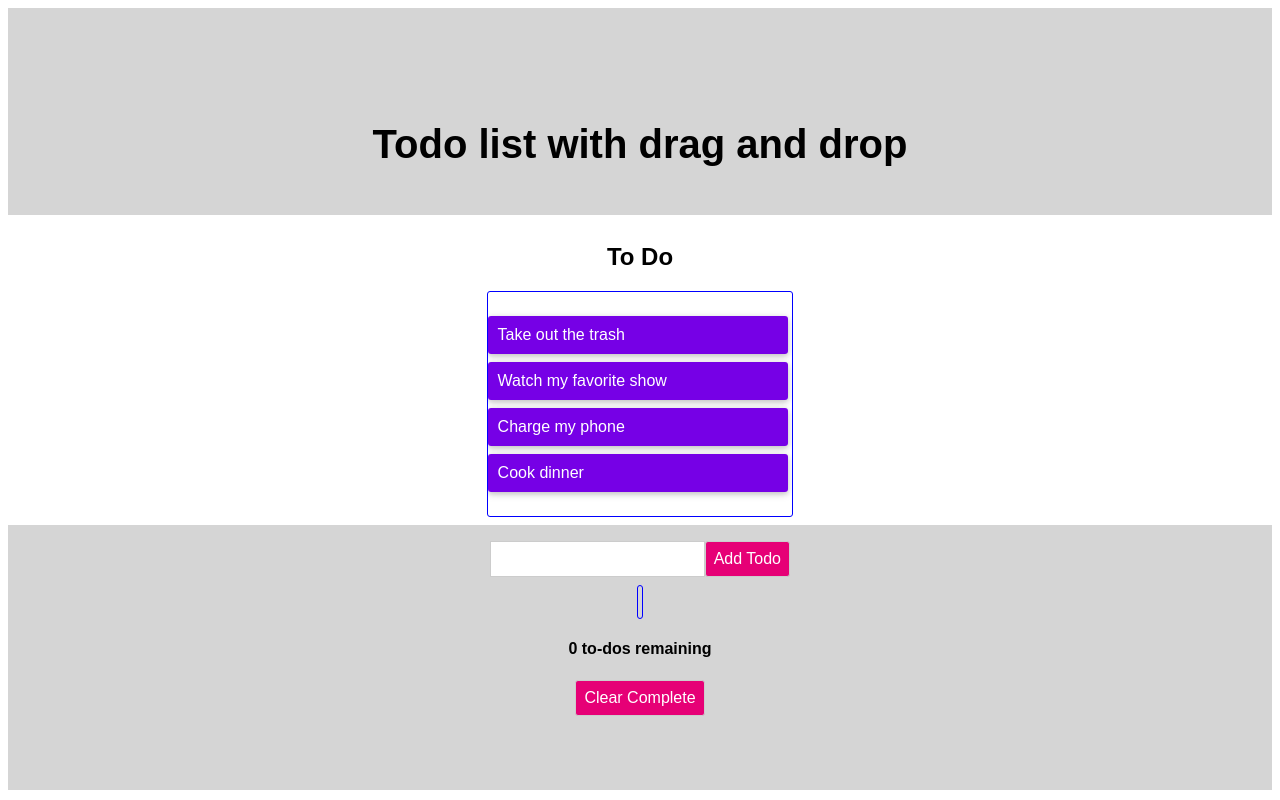
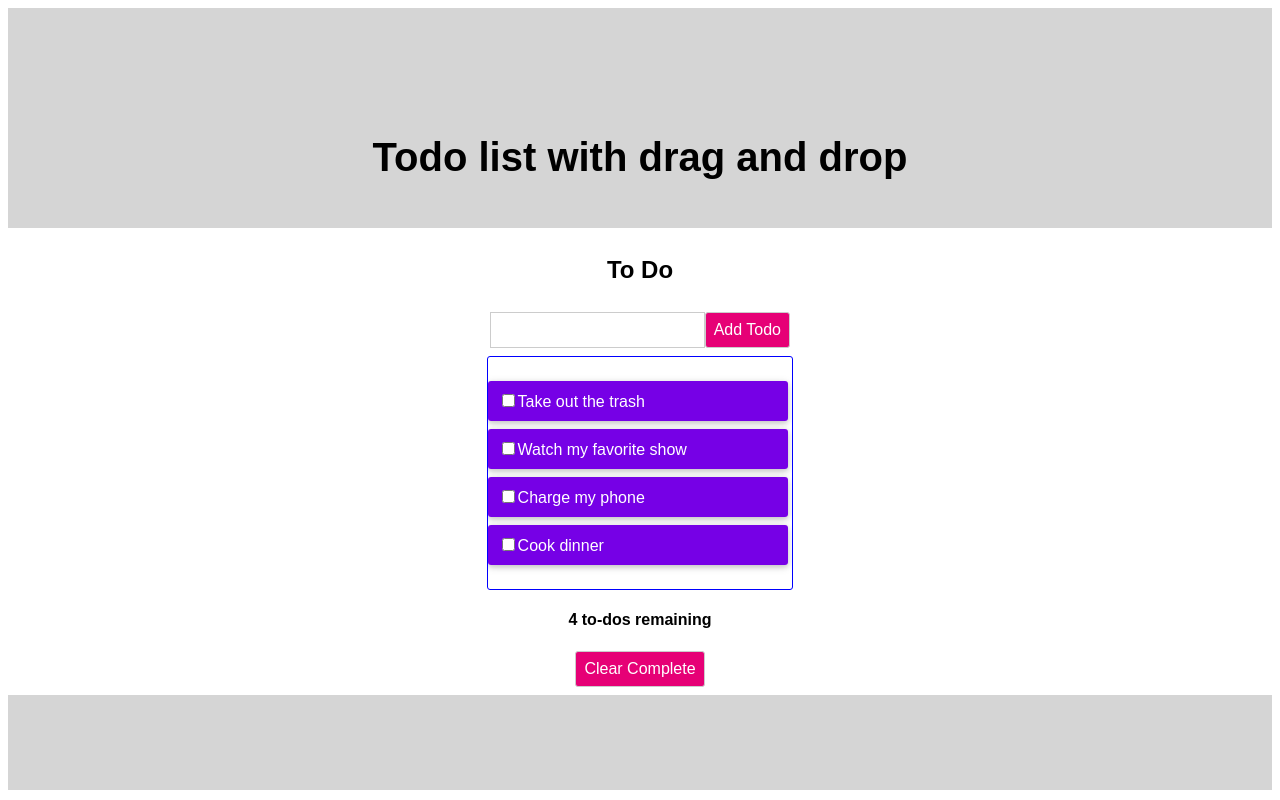
Before and after one commit to ace4port/todo, a React (Create React App) app: page / in a window 1280 px wide. Built offline with nearby package versions, Linux system fonts and the light colour scheme.

Commit message:
Drag and drop working with add, toggle functions

```diff
--- a/src/App.js
+++ b/src/App.js
@@ -1,10 +1,9 @@
 import { useState } from 'react'
 import styled from 'styled-components'
-import { DragDropContext, Droppable, Draggable } from 'react-beautiful-dnd'
+import { DragDropContext } from 'react-beautiful-dnd'
 
-import Todo from './Todo'
+import TodoColumn from './Todo'
 import initialData from './initialData'
-import { Card, Scroll } from './TodoList'
 
 const App = () => {
   const [tasks, setTasks] = useState(initialData.tasks)
@@ -32,50 +31,25 @@ const App = () => {
       <DragDropContext onDragEnd={drag}>
         {columnOrder.map((columnId) => {
           const column = columns[columnId]
-          const task = column.taskIds.map((taskId) => tasks[taskId])
-          return <Column key={columnId} order={columnOrder} column={column} tasks={task} />
+          const task = column.taskIds.map((taskId) => tasks.find((task) => task.id === taskId))
+          return (
+            <TodoColumn
+              key={columnId}
+              order={columnOrder}
+              column={column}
+              tasks={task}
+              setTasks={setTasks}
+              columns={columns}
+              setColumn={setColumns}
+            />
+          )
         })}
       </DragDropContext>
-      <Todo />
     </Main>
   )
 }
 
 export default App
-
-const Column = ({ column, tasks }) => {
-  return (
-    <Clm>
-      <h2>{column.title}</h2>
-
-      <Droppable droppableId={column.id}>
-        {(provided) => (
-          <Scroll ref={provided.innerRef} {...provided.droppableProps}>
-            {tasks.map((task, index) => (
-              <Task key={task.id} index={index} task={task} />
-            ))}
-            {provided.placeholder}
-          </Scroll>
-        )}
-      </Droppable>
-    </Clm>
-  )
-}
-
-const Task = ({ task, index }) => {
-  return (
-    <Draggable draggableId={task.id} index={index}>
-      {(provided) => (
-        <Card {...provided.draggableProps} {...provided.dragHandleProps} ref={provided.innerRef}>
-          <label>
-            {/* <input type='checkbox' checked={task.complete} /> */}
-            {task.content}
-          </label>
-        </Card>
-      )}
-    </Draggable>
-  )
-}
 
 const Main = styled.main`
   font: 16px 'Poppins', sans-serif;
@@ -93,15 +67,3 @@ const Heading = styled.h3`
   font-size: 2.5rem;
   font-weight: 700;
 `
-
-const Clm = styled.div`
-  width: 100%;
-  display: flex;
-  flex-direction: column;
-  align-items: center;
-  justify-content: center;
-  background-color: #fff;
-  padding: 0.5rem;
-  border-radius: 5px;
-  margin: 0.5rem;
-`
--- a/src/Todo.js
+++ b/src/Todo.js
@@ -1,66 +1,95 @@
-import React, { useState, useRef, useEffect } from 'react'
-import TodoList from './TodoList'
+import React, { useEffect, useState } from 'react'
+import styled from 'styled-components'
 import { v4 as uuidv4 } from 'uuid'
-import styled from 'styled-components'
+import { Droppable, Draggable } from 'react-beautiful-dnd'
+import { Card, Scroll } from './TodoList'
 
 const LOCAL_STORAGE_KEY = 'todoApp.todos'
 
-const Todo = () => {
-  const todoNameRef = useRef()
-  const [todos, setTodos] = useState([])
+const TodoColumn = ({ column, columns, tasks, setTasks, setColumn }) => {
+  const [newTask, setNewTask] = useState('')
+
+  // TODO: load from local storage
+  // useEffect(() => {
+  //   const storedTodos = JSON.parse(localStorage.getItem(LOCAL_STORAGE_KEY))
+  //   if (storedTodos) setTasks(storedTodos)
+  // }, [setTasks])
 
   useEffect(() => {
-    const storedTodos = JSON.parse(localStorage.getItem(LOCAL_STORAGE_KEY))
-    if (storedTodos) setTodos(storedTodos)
-  }, [])
+    localStorage.setItem(LOCAL_STORAGE_KEY, JSON.stringify(tasks))
+  }, [tasks])
 
-  useEffect(() => {
-    localStorage.setItem(LOCAL_STORAGE_KEY, JSON.stringify(todos))
-  }, [todos])
-
-  function toggleTodo(id) {
-    const newTodos = [...todos]
-    const todo = newTodos.find((todo) => todo.id === id)
-    todo.complete = !todo.complete
-    setTodos(newTodos)
+  function toggleTask(id) {
+    const newTasks = [...tasks]
+    const task = newTasks.find((task) => task.id === id)
+    task.complete = !task.complete
+    setTasks([...newTasks])
   }
 
   function handleAddTodo(e) {
     e.preventDefault()
-    const name = todoNameRef.current.value
-    if (name === '') return
-    setTodos((prevTodos) => {
-      return [...prevTodos, { id: uuidv4(), name: name, complete: false }]
-    })
-    todoNameRef.current.value = null
+    const newId = uuidv4()
+    setTasks([...tasks, { id: newId, content: newTask, complete: false }])
+    setColumn({ ...columns, [column.id]: { ...column, taskIds: [newId, ...column.taskIds] } })
+    setNewTask('')
   }
 
-  function handleClearTodos() {
-    const newTodos = todos.filter((todo) => !todo.complete)
-    setTodos(newTodos)
+  function handleClearTasks() {
+    if (window.confirm('This will clear all completed tasks')) {
+      const newTasks = tasks.filter((task) => !task.complete)
+      setTasks(newTasks)
+      setColumn({ ...columns, [column.id]: { ...column, taskIds: newTasks.map((task) => task.id) } })
+    }
   }
 
   return (
+    <Clm>
+      <h2>{column.title}</h2>
       <Container>
         <AddTodo>
-        <input ref={todoNameRef} type='text' />
+          <input value={newTask} onChange={(e) => setNewTask(e.target.value)} type='text' />
           <Button type='submit' onClick={handleAddTodo}>
             Add Todo
           </Button>
         </AddTodo>
 
-      <TodoList todos={todos} toggleTodo={toggleTodo} />
+        <Droppable droppableId={column.id}>
+          {(provided) => (
+            <Scroll ref={provided.innerRef} {...provided.droppableProps}>
+              {tasks.map((task, index) => (
+                <Task key={task.id} index={index} task={task} toggleTask={toggleTask} />
+              ))}
+              {provided.placeholder}
+            </Scroll>
+          )}
+        </Droppable>
 
-      <h4>{todos.filter((todo) => !todo.complete).length} to-dos remaining</h4>
+        <h4>{tasks.filter((task) => !task.complete).length} to-dos remaining</h4>
 
-      <Button onClick={handleClearTodos} className='btn'>
+        <Button onClick={handleClearTasks} className='btn'>
           Clear Complete
         </Button>
       </Container>
+    </Clm>
   )
 }
 
-export default Todo
+export default TodoColumn
+
+const Task = ({ task, index, toggleTask }) => {
+  return (
+    <Draggable draggableId={task.id} index={index}>
+      {(provided) => (
+        <Card {...provided.draggableProps} {...provided.dragHandleProps} ref={provided.innerRef}>
+          <label>
+            <input type='checkbox' checked={task.complete} onChange={() => toggleTask(task.id)} />
+            {task.content}
+          </label>
+        </Card>
+      )}
+    </Draggable>
+  )
+}
 
 const Button = styled.button`
   padding: 0.5rem;
@@ -93,3 +122,19 @@ const AddTodo = styled.form`
     flex: 1;
   }
 `
+
+const Clm = styled.div`
+  width: 100%;
+  display: flex;
+  flex-direction: column;
+  align-items: center;
+  justify-content: center;
+  background-color: #fff;
+  padding: 0.5rem;
+  border-radius: 5px;
+  margin: 0.5rem;
+
+  label {
+    cursor: grab;
+  }
+`
--- a/src/initialData.js
+++ b/src/initialData.js
@@ -1,10 +1,10 @@
 const initialData = {
-  tasks: {
-    'task-1': { id: 'task-1', content: 'Take out the trash', complete: false },
-    'task-2': { id: 'task-2', content: 'Watch my favorite show', complete: false },
-    'task-3': { id: 'task-3', content: 'Charge my phone', complete: false },
-    'task-4': { id: 'task-4', content: 'Cook dinner', complete: false },
-  },
+  tasks: [
+    { id: 'task-1', content: 'Take out the trash', complete: false },
+    { id: 'task-2', content: 'Watch my favorite show', complete: false },
+    { id: 'task-3', content: 'Charge my phone', complete: false },
+    { id: 'task-4', content: 'Cook dinner', complete: false },
+  ],
 
   columns: {
     'column-1': {
```
Lines whose indentation alone changed are shown as unchanged.
